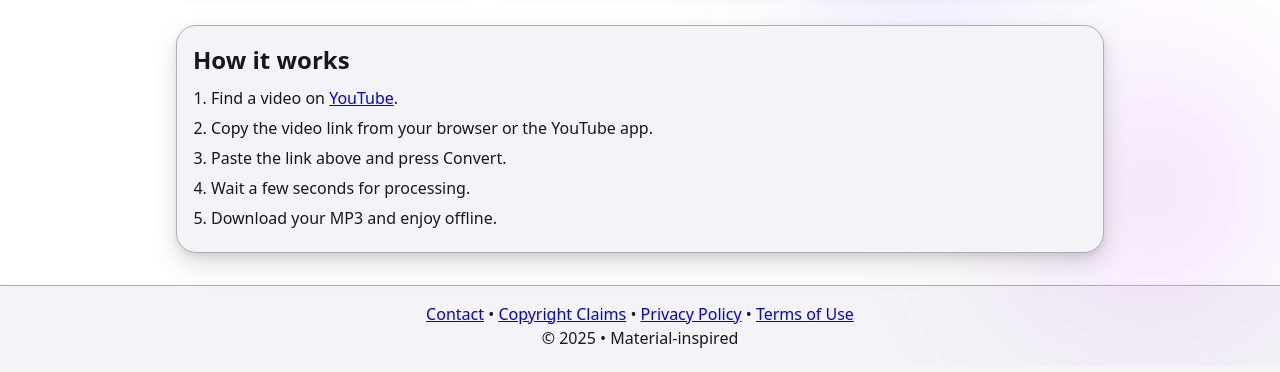
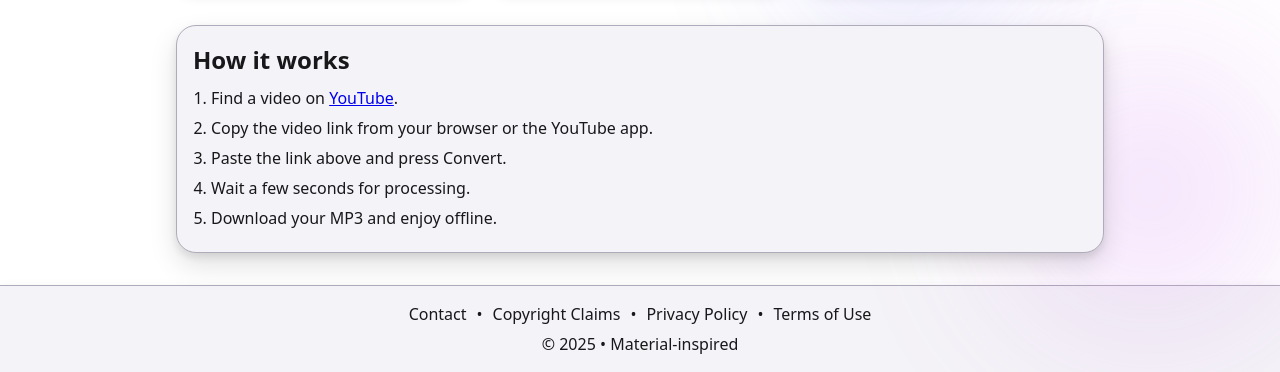
Before and after one commit to Adurdack01/YTMP3, a Node server app: page / in a window 1280 px wide. Shown: the part 541-913 px from the top of the page. Before the commit the page ends 889 px from the top, so only its background shows below. Run offline with Node 20, Linux system fonts and the light colour scheme; some libraries are stand-ins or nearby versions.

Commit message:
Add footer link styles
cgen-0fd543a965ca4e81ba6775c94cafce60

```diff
--- a/public/css/style.css
+++ b/public/css/style.css
@@ -99,6 +99,9 @@ body{font-family:system-ui,-apple-system,Sego UI,Roboto,Helvetica,Arial,sans-ser
 
 /* Footer */
 .site-footer{margin-top:28px;padding:16px;text-align:center;background:var(--surface-variant);border-top:1px solid var(--outline)}
+.footer-links{display:flex;gap:10px;justify-content:center;align-items:center;margin-bottom:6px}
+.footer-links a{color:var(--on-surface);text-decoration:none}
+.footer-links a:hover,.footer-links a:focus-visible{text-decoration:underline;outline:none}
 
 /* Accessibility helpers */
 .sr-only{position:absolute;width:1px;height:1px;padding:0;margin:-1px;overflow:hidden;clip:rect(0,0,0,0);white-space:nowrap;border:0}
```
